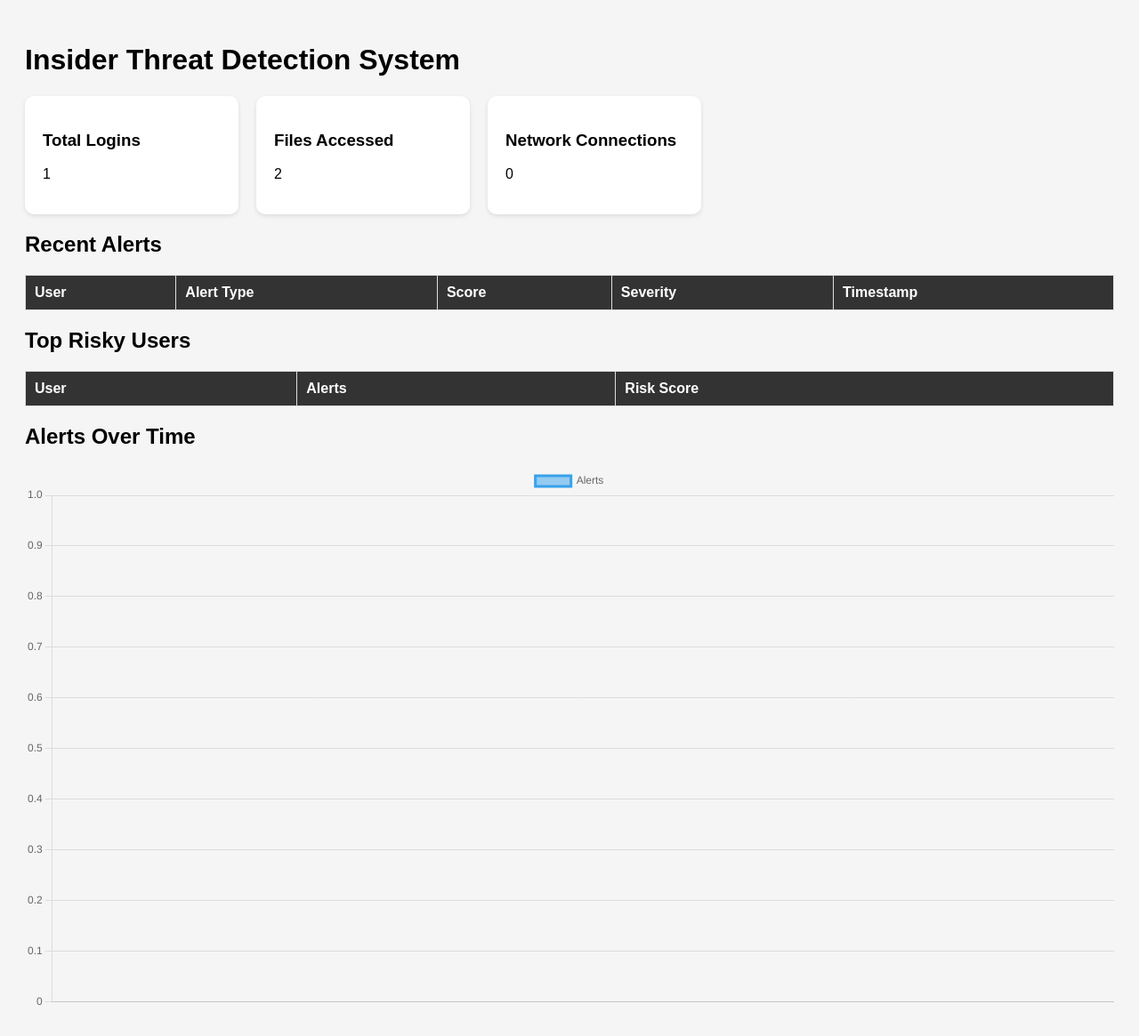
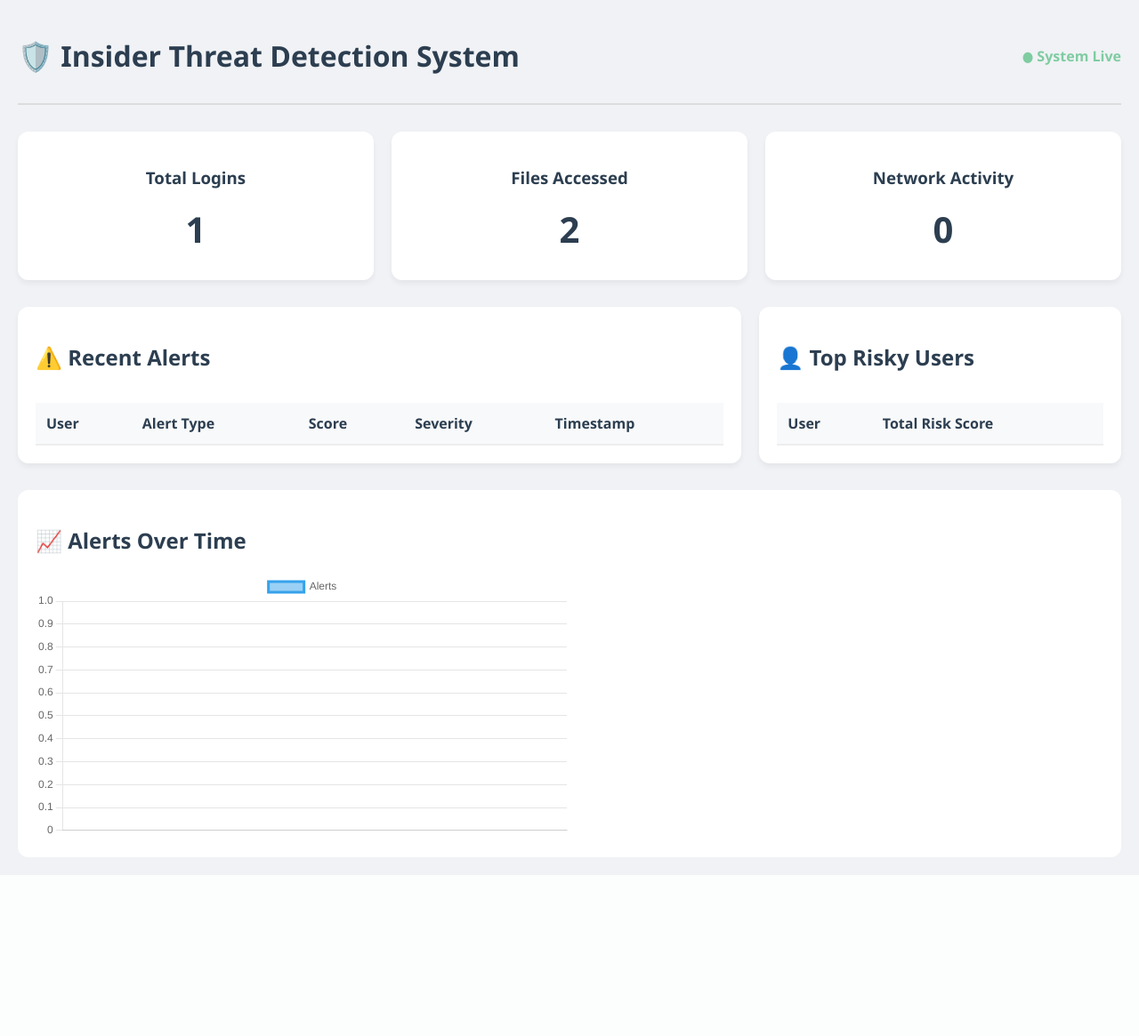
Before and after one commit to Sushruthashan/Insider-Threat-Detection-Server, a Flask app: page / in a window 1280 px wide. Shown: the whole page at 89% size. After the commit the page ends 938 px from the top, so only its background shows below. Run offline with Flask 3, Linux system fonts and the light colour scheme; data comes from the database, SQL or seed files in the repository; both versions use the stored data as it was after the commit; data that the repository does not hold is empty; some libraries are stand-ins or nearby versions.

Commit message:
Made improvements and corrections

```diff
--- a/dashboard/static/css/style.css
+++ b/dashboard/static/css/style.css
@@ -1,36 +1,111 @@
-body{
-font-family: Arial;
-background:#f5f5f5;
-padding:20px;
+:root {
+    --primary: #2c3e50;
+    --bg: #f0f2f5;
+    --card-bg: #ffffff;
+    --high-risk: #e74c3c;
+    --med-risk: #f1c40f;
+    --low-risk: #27ae60;
 }
 
-.cards{
-display:flex;
-gap:20px;
+body {
+    font-family: 'Segoe UI', Tahoma, Geneva, Verdana, sans-serif;
+    background: var(--bg);
+    margin: 0;
+    padding: 20px;
+    color: var(--primary);
 }
 
-.card{
-background:white;
-padding:20px;
-border-radius:10px;
-width:200px;
-box-shadow:0 2px 5px rgba(0,0,0,0.1);
+header {
+    display: flex;
+    justify-content: space-between;
+    align-items: center;
+    margin-bottom: 30px;
+    border-bottom: 2px solid #ddd;
+    padding-bottom: 10px;
 }
 
-table{
-width:100%;
-background:white;
-border-collapse:collapse;
-margin-top:20px;
+#status-indicator {
+    color: var(--low-risk);
+    font-weight: bold;
+    animation: blink 2s infinite;
 }
 
-th,td{
-border:1px solid #ddd;
-padding:10px;
-text-align:left;
+@keyframes blink { 50% { opacity: 0.5; } }
+
+/* Stats Cards */
+.stats-container {
+    display: grid;
+    grid-template-columns: repeat(auto-fit, minmax(250px, 1fr));
+    gap: 20px;
+    margin-bottom: 30px;
 }
 
-th{
-background:#333;
-color:white;
+.card {
+    background: var(--card-bg);
+    padding: 20px;
+    border-radius: 12px;
+    box-shadow: 0 4px 6px rgba(0,0,0,0.05);
+    text-align: center;
 }
+
+.stat-value {
+    font-size: 2.5rem;
+    font-weight: bold;
+    margin: 10px 0;
+    color: var(--primary);
+}
+
+/* Grid for Tables */
+.dashboard-grid {
+    display: grid;
+    grid-template-columns: 2fr 1fr;
+    gap: 20px;
+    margin-bottom: 30px;
+}
+
+.table-section {
+    background: white;
+    padding: 20px;
+    border-radius: 12px;
+    box-shadow: 0 4px 6px rgba(0,0,0,0.05);
+}
+
+.table-wrapper {
+    overflow-x: auto;
+}
+
+table {
+    width: 100%;
+    border-collapse: collapse;
+    margin-top: 15px;
+}
+
+th {
+    text-align: left;
+    background: #f8f9fa;
+    padding: 12px;
+    border-bottom: 2px solid #eee;
+}
+
+td {
+    padding: 12px;
+    border-bottom: 1px solid #eee;
+}
+
+/* Severity Styling */
+.sev-HIGH { color: var(--high-risk); font-weight: bold; }
+.sev-MEDIUM { color: var(--med-risk); font-weight: bold; }
+.sev-LOW { color: var(--low-risk); font-weight: bold; }
+
+/* Chart Container */
+.chart-section {
+    background: white;
+    padding: 20px;
+    border-radius: 12px;
+    margin-top: 20px;
+}
+
+.chart-container {
+    height: 300px;
+    position: relative;
+}
--- a/dashboard/static/js/dashboard.js
+++ b/dashboard/static/js/dashboard.js
@@ -9,46 +9,41 @@
 
 }
 
-async function loadAlerts(){
+async function loadRisk(){
+    let res = await fetch('/risk_scores');
+    let users = await res.json();
 
-let res = await fetch('/alerts')
-let alerts = await res.json()
+    let table = document.querySelector("#riskTable tbody");
+    table.innerHTML = "";
 
-let table = document.querySelector("#alertsTable tbody")
-table.innerHTML = ""
+    users.forEach(u => {
+    let row = table.insertRow();
+    row.insertCell(0).innerText = u.username;
+    row.insertCell(1).innerText = u.risk_score;
 
-alerts.forEach(a=>{
-
-let row = table.insertRow()
-
-row.insertCell(0).innerText = a[0]
-row.insertCell(1).innerText = a[1]
-row.insertCell(2).innerText = a[2]
-row.insertCell(3).innerText = a[3]
-row.insertCell(4).innerText = a[4]
-
-})
-
+    if (u.risk_score > 10) row.style.backgroundColor = "#fff5f5";
+});
 }
 
-async function loadRisk(){
+// In loadAlerts, make sure you match the number of columns in your HTML
+async function loadAlerts(){
+    let res = await fetch('/alerts');
+    let alerts = await res.json();
+    let table = document.querySelector("#alertsTable tbody");
+    table.innerHTML = "";
 
-let res = await fetch('/risk_scores')
-let users = await res.json()
+    alerts.forEach(a => {
+    let row = table.insertRow();
+    row.insertCell(0).innerText = a[0]; // User
+    row.insertCell(1).innerText = a[1]; // Type
+    row.insertCell(2).innerText = a[2]; // Score
 
-let table = document.querySelector("#riskTable tbody")
-table.innerHTML=""
+    let sevCell = row.insertCell(3);
+    sevCell.innerText = a[3]; // Severity
+    sevCell.className = "sev-" + a[3]; // Adds class sev-HIGH, sev-MEDIUM, etc.
 
-users.forEach(u=>{
-
-let row = table.insertRow()
-
-row.insertCell(0).innerText = u[0]
-row.insertCell(1).innerText = u[1]
-row.insertCell(2).innerText = u[2]
-
-})
-
+    row.insertCell(4).innerText = a[4]; // Time
+});
 }
 
 async function loadGraph(){
--- a/dashboard/templates/index.html
+++ b/dashboard/templates/index.html
@@ -1,44 +1,40 @@
 <!DOCTYPE html>
-<html>
-
+<html lang="en">
 <head>
-
+    <meta charset="UTF-8">
+    <meta name="viewport" content="width=device-width, initial-scale=1.0">
     <title>ITDS Security Dashboard</title>
-
     <link rel="stylesheet" href="/static/css/style.css">
-
     <script src="https://cdn.jsdelivr.net/npm/chart.js"></script>
     <script src="https://cdn.socket.io/4.0.0/socket.io.min.js"></script>
-
 </head>
-
 <body>
 
-<h1>Insider Threat Detection System</h1>
+    <header>
+        <h1>🛡️ Insider Threat Detection System</h1>
+        <div id="status-indicator">● System Live</div>
+    </header>
 
-<div class="cards">
-
+    <div class="stats-container">
         <div class="card">
             <h3>Total Logins</h3>
-<p id="logins">0</p>
+            <p id="logins" class="stat-value">0</p>
+        </div>
+        <div class="card">
+            <h3>Files Accessed</h3>
+            <p id="files" class="stat-value">0</p>
+        </div>
+        <div class="card">
+            <h3>Network Activity</h3>
+            <p id="network" class="stat-value">0</p>
+        </div>
     </div>
 
-<div class="card">
-<h3>Files Accessed</h3>
-<p id="files">0</p>
-</div>
-
-<div class="card">
-<h3>Network Connections</h3>
-<p id="network">0</p>
-</div>
-
-</div>
-
-<h2>Recent Alerts</h2>
-
+    <div class="dashboard-grid">
+        <section class="table-section">
+            <h2>⚠️ Recent Alerts</h2>
+            <div class="table-wrapper">
                 <table id="alertsTable">
-
                     <thead>
                         <tr>
                             <th>User</th>
@@ -48,32 +44,34 @@
                             <th>Timestamp</th>
                         </tr>
                     </thead>
+                    <tbody></tbody>
+                </table>
+            </div>
+        </section>
 
-<tbody></tbody>
-
-</table>
-
-<h2>Top Risky Users</h2>
-
+        <section class="table-section">
+            <h2>👤 Top Risky Users</h2>
+            <div class="table-wrapper">
                 <table id="riskTable">
-
                     <thead>
                         <tr>
                             <th>User</th>
-<th>Alerts</th>
-<th>Risk Score</th>
+                            <th>Total Risk Score</th>
                         </tr>
                     </thead>
+                    <tbody></tbody>
+                </table>
+            </div>
+        </section>
+    </div>
 
-<tbody></tbody>
-
-</table>
-
-<h2>Alerts Over Time</h2>
-
+    <section class="chart-section">
+        <h2>📈 Alerts Over Time</h2>
+        <div class="chart-container">
             <canvas id="alertsChart"></canvas>
+        </div>
+    </section>
 
     <script src="/static/js/dashboard.js"></script>
-
 </body>
 </html>
--- a/ml/baseline.py
+++ b/ml/baseline.py
@@ -8,7 +8,7 @@
 # ===============================
 
 BASE_DIR = os.path.dirname(os.path.abspath(__file__))
-DB_PATH = os.path.join(BASE_DIR, "/home/sushrutha/Desktop/ITDS/database/itds.db")
+DB_PATH = os.path.normpath(os.path.join(BASE_DIR, "..", "database", "itds.db"))
 
 conn = sqlite3.connect(DB_PATH)
 
--- a/server/server.py
+++ b/server/server.py
@@ -41,23 +41,24 @@
 @app.route("/log", methods=["POST"])
 def receive_log():
     data = request.get_json()
-
-    if not data:
-        return jsonify({"status": "error", "message": "No JSON received"}), 400
-
     user = data.get("user")
     event_type = data.get("event_type")
-    value = data.get("value")
+    value = data.get("value", "")
 
+    # 1. Save to DB
     insert_event(user, event_type, value)
 
-    print(f"[LOG RECEIVED] {user} | {event_type} | {value}")
-
-    # Trigger anomaly detection (non-blocking)
-    subprocess.Popen(["python3", "../ml/anomaly_detector.py"])
+    # 2. Optimized Trigger: Pass data as CLI arguments
+    # sys.executable ensures we use the same python environment
+    subprocess.Popen([
+        sys.executable,
+        os.path.join(BASE_DIR, "../ml/anomaly_detector.py"),
+        str(user),
+        str(event_type),
+        str(value)
+    ])
 
     socketio.emit('new_log', {"user": user, "event": event_type})
-
     return jsonify({"status": "success"}), 200
 
 
```
Also changed, not shown: ml/anomaly_detector.py (+56 -147 lines), ml/baseline.json (+4 -15 lines), database/itds.db. Lines whose indentation alone changed are shown as unchanged.
